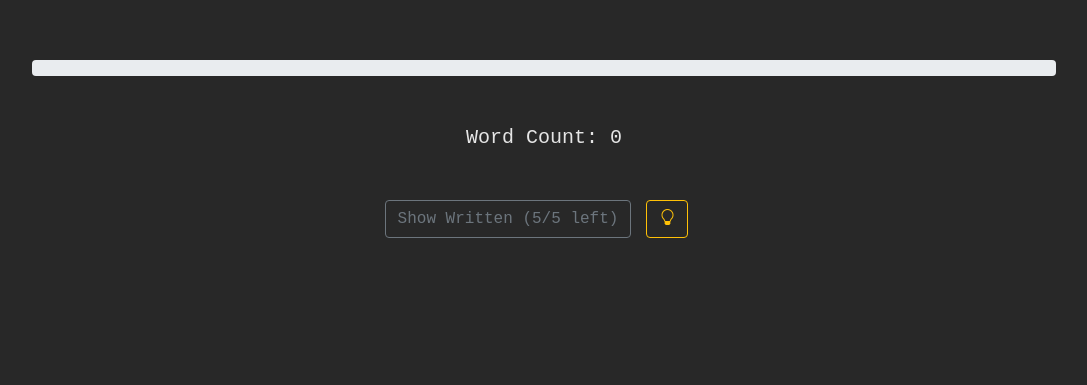
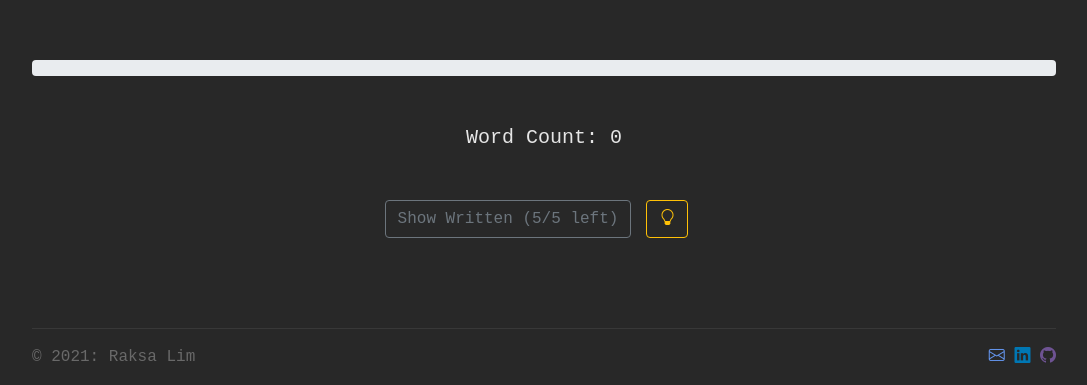
Before and after one commit to raksalim/wordForWord, a website: page index.html in a window 1280 px wide. Shown: the part 1044-1429 px from the top of the page, without its empty margins (96-1183 px from the left). Before the commit the page ends 1297 px from the top, so only its background shows below. Drawn offline with nearby package versions, Linux system fonts and the light colour scheme.

Commit message:
added footer with contacts

```diff
--- a/index.html
+++ b/index.html
@@ -57,9 +57,8 @@
         </section>
 
 
-        <footer id="footer">
-
-            <div class="progress">
+        <section id="progress-section">
+            <div class="progress" style="display: flex; justify-content: center;">
                 <div id="progress-bar" class="progress-bar" role="progressbar" style="width: 0%;" aria-valuenow="0"
                     aria-valuemin="0" aria-valuemax="100">0%</div>
             </div>
@@ -70,7 +69,18 @@
                 <button id="focus-button" class="btn btn-outline-warning bi bi-lightbulb"
                     onclick="focusMode()"></button>
             </section>
-        </footer>
+
+            <hr>
+
+            <footer >
+                <p id="copyrightMessage">© 2021: Raksa Lim</p>
+                <div>
+                    <a href="mailto: raksalim97@gmail.com" target="_blank" class="bi bi-envelope button" style="color: cornflowerblue;"></a>
+                    <a href="https://www.linkedin.com/in/raksa-lim-0ab033189" target="_blank" class="bi bi-linkedin button" style="color: rgba( 0, 119, 180, 100%);"></a>
+                    <a href="https://github.com/raksalim/wordForWord" target="_blank" class="bi bi-github button" style="color: rgba( 110, 83, 147, 100%);"></a>
+                </div>
+            </footer>
+        </section>
     </main>
     <input type="text" id="copy-input" style="visibility: hidden;">
 
--- a/styles/style.css
+++ b/styles/style.css
@@ -4,7 +4,8 @@ input {
     font-family: monospace;
 }
 
-h1, h5{
+h1,
+h5 {
     color: rgba(229, 229, 229, 100%);
     text-align: center;
 }
@@ -13,6 +14,11 @@ h1, h5{
 button {
     margin-right: 15px;
     margin-bottom: 15px;
+}
+
+footer {
+    display: flex;
+    justify-content: space-between;
 }
 
 #main-input {
@@ -46,7 +52,7 @@ button {
     /* Footer height */
 }
 
-#footer {
+#progress-section {
     position: absolute;
     bottom: 0;
     width: 80%;
@@ -103,3 +109,12 @@ form {
 #focus-button {
     width: fit-content
 }
+
+hr {
+    margin-top: 75px;
+}
+
+#copyrightMessage, hr {
+    color: rgb(105, 105, 105);
+    text-align: center;
+}
```
